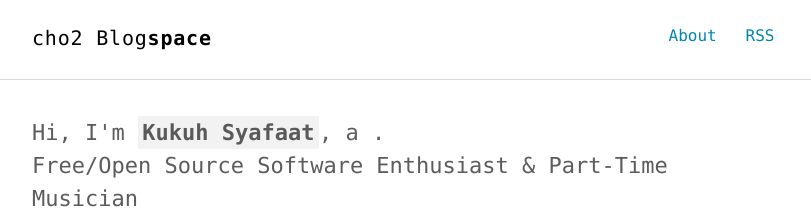
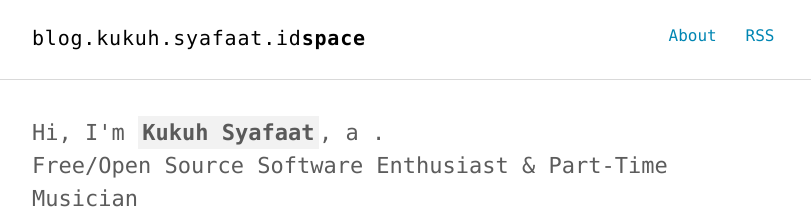
Before and after one commit to cho2/cho2.github.io, a Jekyll site: the page built from index.html, in a window 1280 px wide. Shown: the top 219 px of the page, without its empty margins (232-1043 px from the left). Built offline with Jekyll 4.4.1, drawn with Linux system fonts in a browser that asks for light colours.

Commit message:
change blog title

```diff
--- a/_config.yml
+++ b/_config.yml
@@ -1,9 +1,9 @@
 
 # SEO settings
-title: "cho2 Blog"
+title: "blog.kukuh.syafaat.id"
 title2: "space" # default: ""
-description: "cho2 Blog"
-keywords: "cho2, Kukuh Syafaat"
+description: "blog.kukuh.syafaat.id"
+keywords: "cho2, Kukuh Syafaat, blog.kukuh.syafaat.id"
 url: http://blog.kukuh.syafaat.id/ # site url
 # baseurl: "/thinkspace" # apply repo name if use it under gh-pages branch
 baseurl: null # apply null if repo name is something like username.github.io
```
